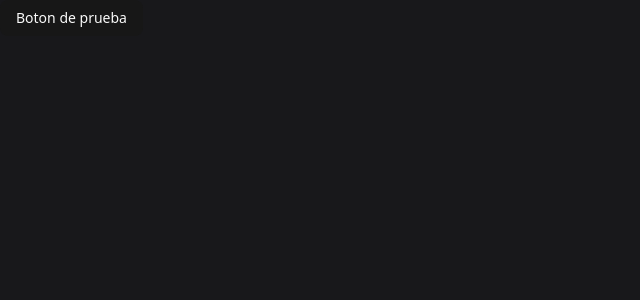
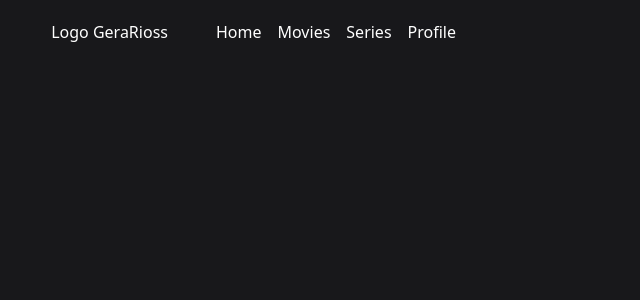
Before and after one commit to Gerardo-Rioss/clon_netflix, a Next.js app: page / in a window 1280 px wide. Shown: the top 300 px of the page, without its empty margins (0-640 px from the left). Built offline with nearby package versions, Linux system fonts and the light colour scheme.

Commit message:
modificando Navbar

```diff
--- /dev/null
+++ b/app/(routes)/(auth)/layout.tsx
@@ -0,0 +1,14 @@
+export default function AuthLayout({
+  children,
+}: Readonly<{
+  children: React.ReactNode;
+}>) {
+  return (
+    <html lang="en" className="bg-zinc-900">
+        <body>
+        <h1>AuthLayout</h1>
+        {children}
+        </body>
+    </html>
+  );
+}
--- a/app/(routes)/(auth)/login/page.tsx
+++ /dev/null
@@ -1,10 +0,0 @@
-
-const Loginpage = () => {
-  return (
-    <div>
-      LoginPage
-    </div>
-  )
-}
-
-export default Loginpage
--- a/app/(routes)/movie/page.tsx
+++ /dev/null
@@ -1,7 +0,0 @@
-const Moviepage = () => {
-  return (
-    <div>PageMovie</div>
-  )
-}
-
-export default Moviepage
--- a/app/page.tsx
+++ b/app/page.tsx
@@ -1,7 +1,9 @@
-import { Button } from "@/components/ui/button";
+import Navbar from "@/components/Shared/Navbar/Navbar"
 
 export default function Home() {
   return (
-   <Button>Boton de prueba</Button>
+   <div className="relative bg-zinc-900">
+    <Navbar/>
+   </div>
   );
 }
--- /dev/null
+++ b/components/Shared/Navbar/Navbar.tsx
@@ -0,0 +1,16 @@
+import NavbarDesktop from "./NavbarDesktop/NavbarDesktop"
+import NavbarMobile from "./NavbarMobile/NavbarMobile"
+
+const Navbar = () => {
+  return (
+    <nav>
+        <div className="hidden mx-auto md:block">
+            <NavbarDesktop/>
+        </div>
+        <div className="md:hidden">
+            <NavbarMobile/>
+        </div>
+    </nav>
+  )
+}
+export default Navbar
--- /dev/null
+++ b/components/Shared/Navbar/NavbarDesktop/NavbarDesktop.tsx
@@ -0,0 +1,26 @@
+import { cn } from "@/lib/utils";
+
+const NavbarDesktop = () => {
+    return (
+        <div
+            className={cn(
+                "z-30 left-0 right-0 top-0 h-16 fixed w-full transition-all duration-300"
+            )}
+        >
+            <div className="px-[4%] mx-auto h-full">
+                <div className="flex gap-4 justify-between h-full items-center">
+                    <div className="flex gap-2 items-center">
+                        <p>Logo GeraRioss</p>
+                        <div className="ml-10 flex gap-4">
+                            <p>Home</p>
+                            <p>Movies</p>
+                            <p>Series</p>
+                            <p>Profile</p>
+                        </div>
+                    </div>
+                </div>
+            </div>
+        </div>
+    );
+};
+export default NavbarDesktop;
--- /dev/null
+++ b/components/Shared/Navbar/NavbarDesktop/index.ts
@@ -0,0 +1 @@
+export * from "./NavbarDesktop"
--- /dev/null
+++ b/components/Shared/Navbar/NavbarMobile/NavbarMobile.tsx
@@ -0,0 +1,9 @@
+const NavbarMobile = () => {
+  return (
+    <div>
+      NavbarMobile
+    </div>
+  )
+}
+
+export default NavbarMobile
--- /dev/null
+++ b/components/Shared/Navbar/NavbarMobile/index.ts
@@ -0,0 +1 @@
+export * from "./NavbarMobile"
--- /dev/null
+++ b/components/Shared/Navbar/index.ts
@@ -0,0 +1 @@
+export * from "./Navbar"
```
Also changed, not shown: app/(routes)/(auth)/components/TitleLogin/TitleLogin.tsx (deleted), app/(routes)/(auth)/components/TitleLogin/index.ts (deleted), 1 other file (tests, documents, lock files or other folders).
